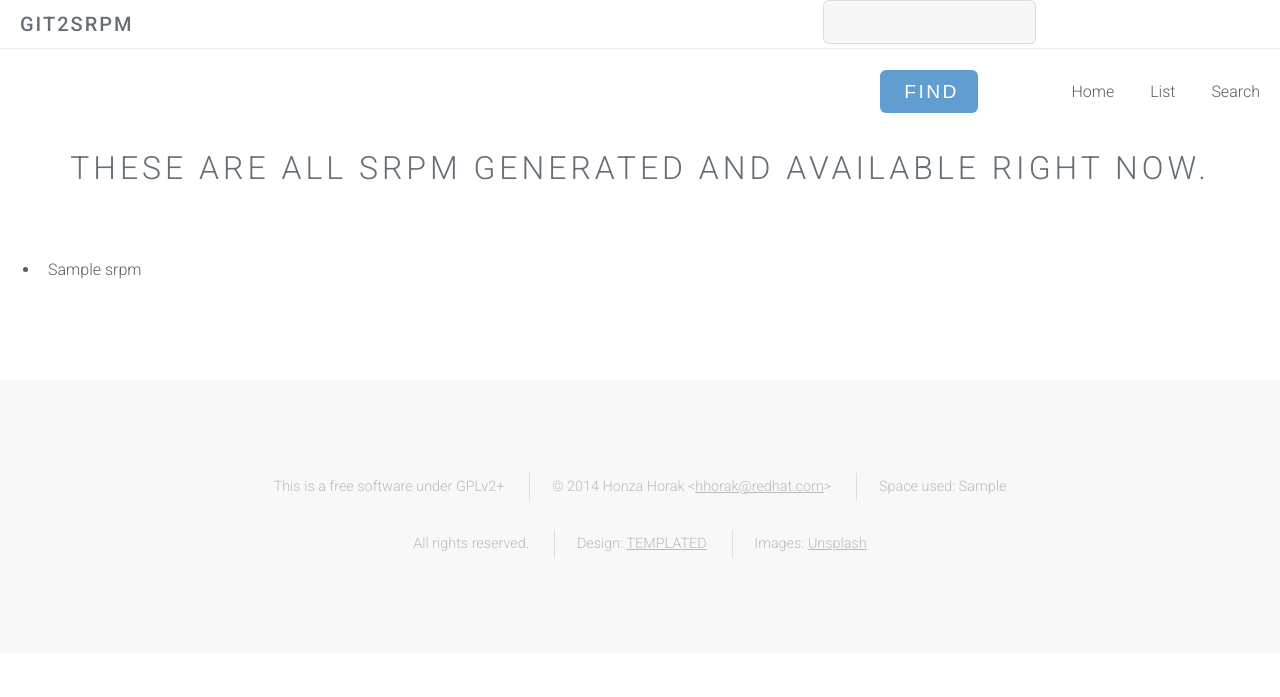
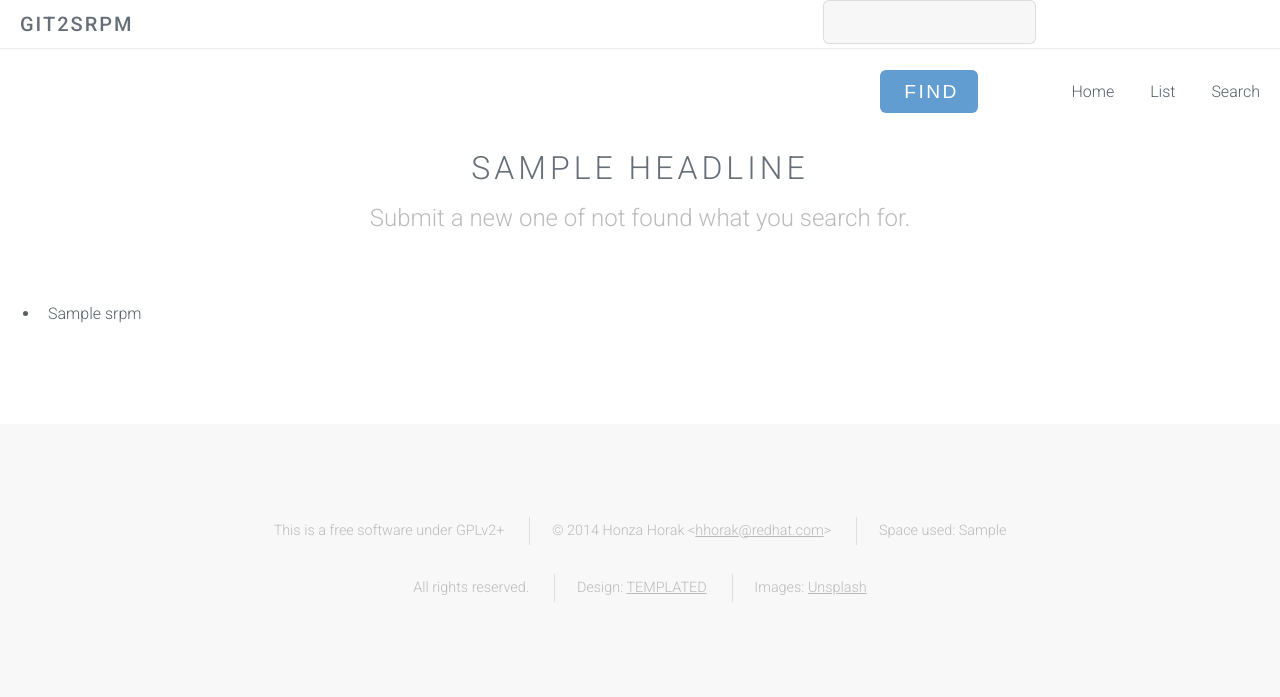
Before and after one commit to hhorak/git2srpm, a Python web app: template templates/list.html in a window 1280 px wide. Shown: the top 697 px of the page. Run offline with Jinja, Linux system fonts and the light colour scheme; the template is opened without the code that fills it: most values are stand-ins (such as "Sample title", 1, 10 or a date in 2020).

Commit message:
text changed, link fixed

```diff
--- a/templates/base.html
+++ b/templates/base.html
@@ -23,7 +23,7 @@
 
 		<!-- Header -->
 			<header id="header" class="skel-layers-fixed">
-				<h1><a href="#">git2srpm</a></h1>
+				<h1><a href="/">git2srpm</a></h1>
 				<nav id="nav">
 					<ul>
 					<li>
--- a/templates/list.html
+++ b/templates/list.html
@@ -6,7 +6,8 @@
 		<!-- One -->
 			<section id="one" class="wrapper style1">
 				<header class="major">
-					<h2>These are all srpm generated and available right now.</h2>
+					<h2>{{ headline }}</h2>
+					<p>Submit a new one of not found what you search for.</p>
 				</header>
 				<div class="container">
 					<div class="row">
```
